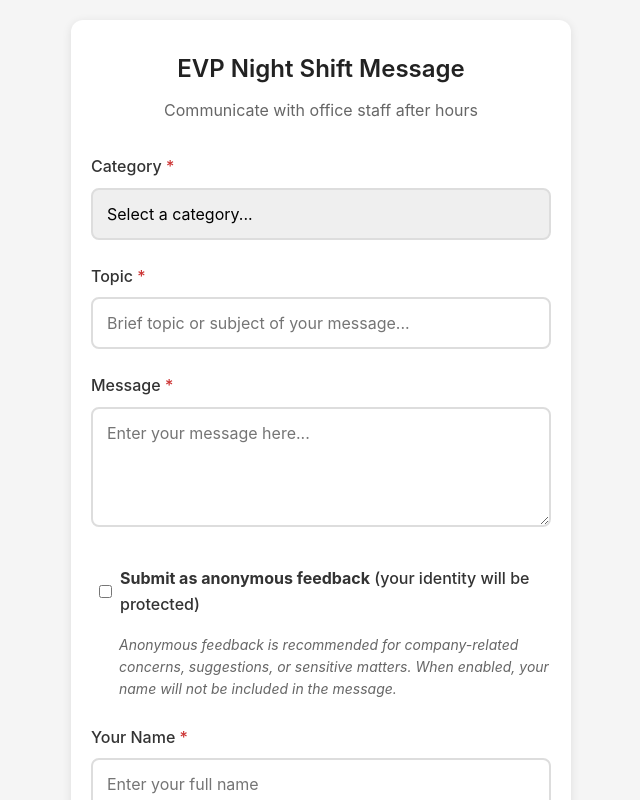
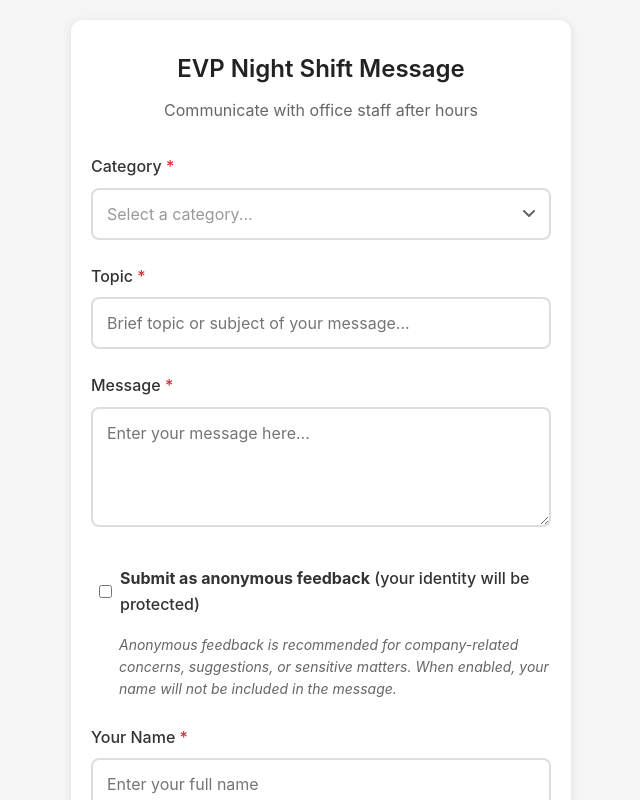
Before and after one commit to regmibhuwan/evp_evening-message, a Next.js app: page / in a window 1280 px wide. Shown: the top 800 px of the page, without its empty margins (319-959 px from the left). Built offline with nearby package versions, Linux system fonts and the light colour scheme.

Commit message:
Replace native select with custom dropdown for screen recording visibility and improve group label styling

```diff
--- a/app/globals.css
+++ b/app/globals.css
@@ -89,6 +89,123 @@ input[type="text"]:focus,
 textarea:focus {
   outline: none;
   border-color: #4a90e2;
+}
+
+/* Custom Dropdown Styles */
+.custom-dropdown {
+  position: relative;
+  width: 100%;
+}
+
+.custom-dropdown-toggle {
+  width: 100%;
+  padding: 14px;
+  font-size: 16px;
+  border: 2px solid #ddd;
+  border-radius: 8px;
+  font-family: inherit;
+  background-color: white;
+  cursor: pointer;
+  display: flex;
+  justify-content: space-between;
+  align-items: center;
+  transition: border-color 0.2s;
+  text-align: left;
+}
+
+.custom-dropdown-toggle:hover {
+  border-color: #4a90e2;
+}
+
+.custom-dropdown-toggle.open {
+  border-color: #4a90e2;
+}
+
+.custom-dropdown-toggle.placeholder span {
+  color: #999;
+}
+
+.custom-dropdown-toggle span {
+  flex: 1;
+  color: #333;
+}
+
+.dropdown-arrow {
+  margin-left: 12px;
+  transition: transform 0.2s;
+  flex-shrink: 0;
+  color: #666;
+}
+
+.dropdown-arrow.open {
+  transform: rotate(180deg);
+}
+
+.custom-dropdown-menu {
+  position: absolute;
+  top: calc(100% + 4px);
+  left: 0;
+  right: 0;
+  background: white;
+  border: 2px solid #4a90e2;
+  border-radius: 8px;
+  box-shadow: 0 4px 12px rgba(0, 0, 0, 0.15);
+  z-index: 1000;
+  max-height: 300px;
+  overflow-y: auto;
+  margin-top: 4px;
+}
+
+.dropdown-group {
+  padding: 4px 0;
+}
+
+.dropdown-group-label {
+  padding: 10px 14px;
+  font-size: 13px;
+  font-weight: 700;
+  color: #333;
+  text-transform: uppercase;
+  letter-spacing: 0.8px;
+  background-color: #e8f0fe;
+  border-bottom: 2px solid #4a90e2;
+  border-top: 2px solid #4a90e2;
+  position: sticky;
+  top: 0;
+  z-index: 10;
+  margin-top: 4px;
+}
+
+.dropdown-group:first-child .dropdown-group-label {
+  border-top: none;
+  margin-top: 0;
+}
+
+.dropdown-option {
+  width: 100%;
+  padding: 12px 14px;
+  font-size: 16px;
+  text-align: left;
+  background: none;
+  border: none;
+  cursor: pointer;
+  color: #333;
+  transition: background-color 0.15s;
+  font-family: inherit;
+}
+
+.dropdown-option:hover {
+  background-color: #f0f7ff;
+}
+
+.dropdown-option.selected {
+  background-color: #e6f2ff;
+  color: #4a90e2;
+  font-weight: 500;
+}
+
+.dropdown-option:active {
+  background-color: #d6e9ff;
 }
 
 textarea {
--- a/app/page.tsx
+++ b/app/page.tsx
@@ -1,6 +1,6 @@
 'use client';
 
-import { useState, useEffect } from 'react';
+import { useState, useEffect, useRef } from 'react';
 import { useRouter } from 'next/navigation';
 import { CATEGORY_MAPPINGS } from '@/config';
 
@@ -14,6 +14,25 @@ export default function Home() {
   const [isAnonymous, setIsAnonymous] = useState(false);
   const [isSubmitting, setIsSubmitting] = useState(false);
   const [error, setError] = useState('');
+  const [isDropdownOpen, setIsDropdownOpen] = useState(false);
+  const dropdownRef = useRef<HTMLDivElement>(null);
+
+  // Close dropdown when clicking outside
+  useEffect(() => {
+    const handleClickOutside = (event: MouseEvent) => {
+      if (dropdownRef.current && !dropdownRef.current.contains(event.target as Node)) {
+        setIsDropdownOpen(false);
+      }
+    };
+
+    if (isDropdownOpen) {
+      document.addEventListener('mousedown', handleClickOutside);
+    }
+
+    return () => {
+      document.removeEventListener('mousedown', handleClickOutside);
+    };
+  }, [isDropdownOpen]);
 
   // Update greeting automatically when category changes
   useEffect(() => {
@@ -48,6 +67,22 @@ export default function Home() {
     }
     // eslint-disable-next-line react-hooks/exhaustive-deps
   }, [category]);
+
+  const handleCategorySelect = (selectedCategory: string) => {
+    setCategory(selectedCategory);
+    setIsDropdownOpen(false);
+    // Auto-enable anonymous for Anonymous Company Feedback
+    if (selectedCategory === 'Anonymous Company Feedback') {
+      setIsAnonymous(true);
+      setWorkerName('');
+      setWorkerEmail('');
+      setMessage(''); // Clear message for anonymous
+    } else if (isAnonymous && selectedCategory !== 'Anonymous Company Feedback') {
+      // Keep anonymous state if user manually checked it
+      // Only clear if switching away from anonymous category
+    }
+    // Message will be updated by useEffect when category changes
+  };
 
   const handleSubmit = async (e: React.FormEvent) => {
     e.preventDefault();
@@ -158,42 +193,63 @@ export default function Home() {
             <label htmlFor="category">
               Category <span style={{ color: '#c33' }}>*</span>
             </label>
-            <select
-              id="category"
-              value={category}
-              onChange={(e) => {
-                const selectedCategory = e.target.value;
-                setCategory(selectedCategory);
-                // Auto-enable anonymous for Anonymous Company Feedback
-                if (selectedCategory === 'Anonymous Company Feedback') {
-                  setIsAnonymous(true);
-                  setWorkerName('');
-                  setWorkerEmail('');
-                  setMessage(''); // Clear message for anonymous
-                } else if (isAnonymous && selectedCategory !== 'Anonymous Company Feedback') {
-                  // Keep anonymous state if user manually checked it
-                  // Only clear if switching away from anonymous category
-                }
-                // Message will be updated by useEffect when category changes
-              }}
-              required
-            >
-              <option value="">Select a category...</option>
-              <optgroup label="Departments">
-                {CATEGORY_MAPPINGS.slice(0, 5).map((cat) => (
-                  <option key={cat.label} value={cat.label}>
-                    {cat.label}
-                  </option>
-                ))}
-              </optgroup>
-              <optgroup label="Individuals">
-                {CATEGORY_MAPPINGS.slice(5).map((cat) => (
-                  <option key={cat.label} value={cat.label}>
-                    {cat.label}
-                  </option>
-                ))}
-              </optgroup>
-            </select>
+            <div className="custom-dropdown" ref={dropdownRef}>
+              <button
+                type="button"
+                className={`custom-dropdown-toggle ${!category ? 'placeholder' : ''} ${isDropdownOpen ? 'open' : ''}`}
+                onClick={() => setIsDropdownOpen(!isDropdownOpen)}
+                aria-haspopup="listbox"
+                aria-expanded={isDropdownOpen}
+              >
+                <span>{category || 'Select a category...'}</span>
+                <svg
+                  width="12"
+                  height="8"
+                  viewBox="0 0 12 8"
+                  fill="none"
+                  xmlns="http://www.w3.org/2000/svg"
+                  className={`dropdown-arrow ${isDropdownOpen ? 'open' : ''}`}
+                >
+                  <path d="M1 1L6 6L11 1" stroke="currentColor" strokeWidth="2" strokeLinecap="round" strokeLinejoin="round"/>
+                </svg>
+              </button>
+              {isDropdownOpen && (
+                <div className="custom-dropdown-menu">
+                  <div className="dropdown-group">
+                    <div className="dropdown-group-label">Departments</div>
+                    {CATEGORY_MAPPINGS.slice(0, 5).map((cat) => (
+                      <button
+                        key={cat.label}
+                        type="button"
+                        className={`dropdown-option ${category === cat.label ? 'selected' : ''}`}
+                        onClick={() => handleCategorySelect(cat.label)}
+                      >
+                        {cat.label}
+                      </button>
+                    ))}
+                  </div>
+                  <div className="dropdown-group">
+                    <div className="dropdown-group-label">Individuals</div>
+                    {CATEGORY_MAPPINGS.slice(5).map((cat) => (
+                      <button
+                        key={cat.label}
+                        type="button"
+                        className={`dropdown-option ${category === cat.label ? 'selected' : ''}`}
+                        onClick={() => handleCategorySelect(cat.label)}
+                      >
+                        {cat.label}
+                      </button>
+                    ))}
+                  </div>
+                </div>
+              )}
+              <input
+                type="hidden"
+                id="category"
+                value={category}
+                required
+              />
+            </div>
           </div>
 
           <div className="form-group">
--- a/lib/email.ts
+++ b/lib/email.ts
@@ -7,8 +7,10 @@
 import { Resend } from 'resend';
 import { CATEGORY_MAPPINGS } from '@/config';
 
-// Email "from" address - update this to your verified domain in production
-// For development, Resend allows using onboarding@resend.dev
+// Email "from" address
+// For testing: uses onboarding@resend.dev (Resend's default)
+// For production: Verify your domain at resend.com/domains and use your domain email
+// Example: 'EVP Night Shift <nightshift@edenvalleypoultry.com>'
 const EMAIL_FROM = process.env.EMAIL_FROM || 'EVP Night Shift <onboarding@resend.dev>';
 
 // Lazy initialization of Resend to avoid errors during build
```
